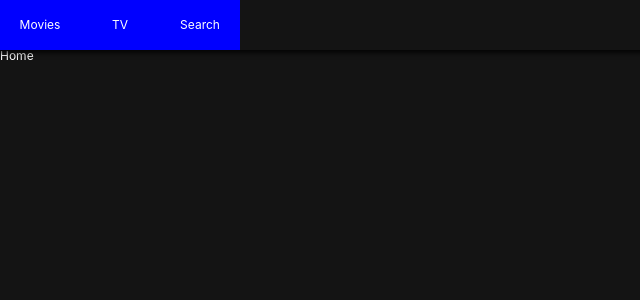
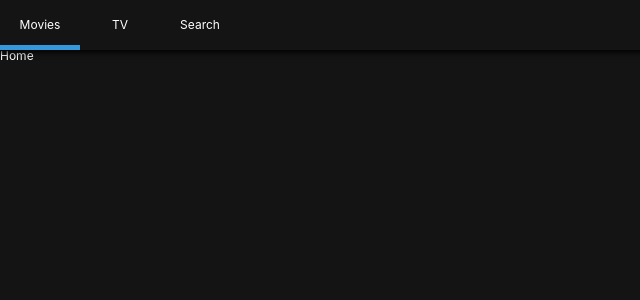
Before and after one commit to drasla/nomflix, a React (Create React App) app: page / in a window 1280 px wide. Shown: the top 300 px of the page, without its empty margins (0-640 px from the left). Built offline with nearby package versions, Linux system fonts and the light colour scheme; the HTML template or start-up script is replaced by a standard one.

Commit message:
#3.4 Location Aware header

```diff
--- a/src/Components/Header/Header.js
+++ b/src/Components/Header/Header.js
@@ -1,5 +1,5 @@
 import React from "react";
-import { Link } from "react-router-dom";
+import { Link, withRouter } from "react-router-dom";
 import styled from "styled-components";
 
 const Header = styled.header`
@@ -18,15 +18,14 @@ box-shadow: 0px 1px 5px 2px rgba(0, 0, 0, 0.8);
 
 const List = styled.ul`
 display: flex;
-&:hover {
-    background-color: blue;
-}
 `;
 
 const Item = styled.li`
 width: 80px;
 height: 50px;
 text-align: center;
+  border-bottom: 5px solid ${props => (props.current ? "#3498db" : "transparent")};
+  transition: border-bottom .5s ease-in-out;
 `;
 
 const SLink = styled(Link)`
@@ -36,12 +35,12 @@ align-items: center;
 justify-content: center;
 `;
 
-export default () => (
+export default withRouter(({location: { pathname }}) => (
     <Header>
         <List>
-            <Item><SLink to="/">Movies</SLink></Item>
-            <Item><SLink to="/tv">TV</SLink></Item>
-            <Item><SLink to="/search">Search</SLink></Item>
+            <Item current={pathname === "/"}><SLink to="/">Movies</SLink></Item>
+            <Item current={pathname === "/tv"}><SLink to="/tv">TV</SLink></Item>
+            <Item current={pathname === "/search"}><SLink to="/search">Search</SLink></Item>
         </List>
     </Header>
-)
+));
```
Also changed, not shown: 1 other file (tests, documents, lock files or other folders).
